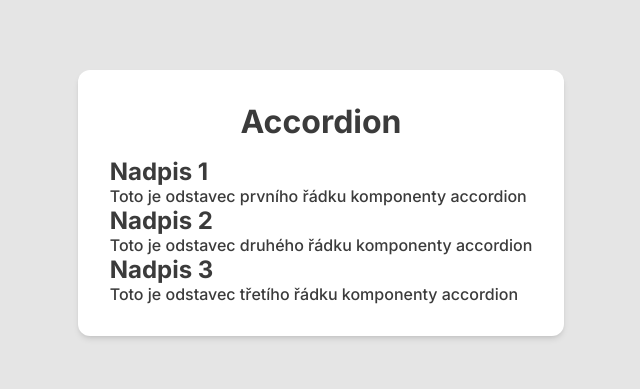
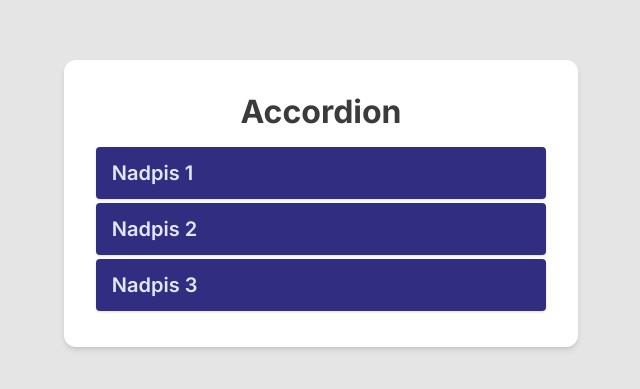
Before and after one commit to freieslebenadam/accordion, a plain HTML site: page index.html in a window 1280 px wide. Shown: the part 197-586 px from the top of the page, without its empty margins (319-959 px from the left). Drawn offline with Linux system fonts and the light colour scheme.

Commit message:
Accordion item basic styling

```diff
--- a/style.css
+++ b/style.css
@@ -1,4 +1,12 @@
-@import url('https://fonts.googleapis.com/css2?family=Inter:wght@400;500;700&display=swap');
+@import url('https://fonts.googleapis.com/css2?family=Inter:wght@400;500;600;700&display=swap');
+
+:root {
+  --primary-darker: #312e81;
+  --primary-dark: #3730a3;
+  --primary: #6366f1;
+  --primary-light: #a5b4fc;
+  --primary-lighter: #e0e7ff;
+}
 
 * {
   margin: 0;
@@ -9,7 +17,7 @@
 body {
   background-color: #e5e5e5;
   font-family: "Inter", "Segoe UI", Tahoma, Geneva, Verdana, sans-serif;
-  font-weight: 500;
+  font-size: 500;
   color: #3b3b3b;
 }
 
@@ -32,4 +40,35 @@ section h1 {
   text-align: center;
   font-size: 2rem;
   margin-bottom: 1rem;
+  font-weight: 700;
 }
+
+/* Accordion styles */
+.accordion-item {
+  max-width: 30rem;
+  background-color: var(--primary-darker);
+  border-radius: 0.25rem;
+  margin-bottom: 0.25rem;
+  box-shadow: 0 1px 3px 0 rgb(0, 0, 0, 0.1),
+    0 1px 2px -1px rgb(0, 0, 0, 0.1);
+}
+
+.accordion-item header {
+  color: var(--primary-lighter);
+  padding: 1rem;
+  cursor: pointer;
+}
+
+.accordion-item .accordion-item-body {
+  color: var(--primary-light);
+  padding: 0 1rem;
+  max-height: 0;
+  overflow: hidden;
+}
+
+.accordion-item h2 {
+  margin: 0;
+  line-height: 1;
+  font-weight: 600;
+  font-size: 1.25rem;
+}
```
